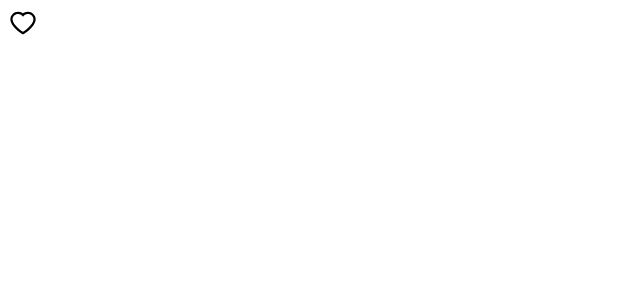
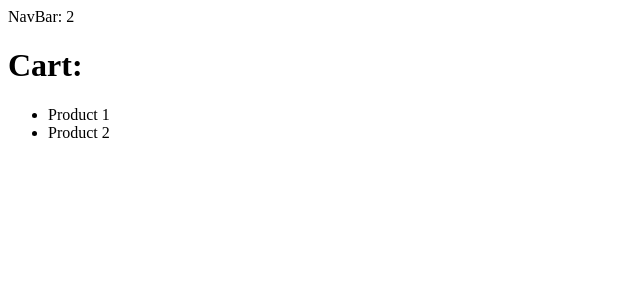
Before and after one commit to dantrovato/code-with-mosh-styling-components, a React (Vite) app: page / in a window 1280 px wide. Shown: the top 300 px of the page, without its empty margins (0-640 px from the left). Built offline with nearby package versions, Linux system fonts and the light colour scheme.

Commit message:
Set up App.tsx and the NavBar and Cart components for the next exercise. 11 - Sharing State between components

```diff
--- a/src/App.tsx
+++ b/src/App.tsx
@@ -1,36 +1,13 @@
-import Like from "./components/Like/Like";
 import { useState } from "react";
-import { produce } from "immer";
-
+import Cart from "./components/Cart";
+import NavBar from "./components/NavBar";
 const App = () => {
-  const [bugs, setBugs] = useState([
-    { id: 1, title: "Bug 1", fixed: false },
-    { id: 2, title: "Bug 2", fixed: false },
-  ]);
-
-  const handleClicked = () => {
-    // setBugs(bugs.map((bug) => (bug.id === 1 ? { ...bug, fixed: true } : bug)));
-    setBugs(
-      produce((draft) => {
-        const bug = draft.find((bug) => bug.id === 1);
-
-        if (bug) bug.fixed = true;
-      })
-    );
-  };
-
-  const printBugs = () => {
-    console.log(bugs);
-  };
+  const [cartItems, setCartItems] = useState(["Product 1", "Product 2"]);
 
   return (
     <div>
-      <Like
-        onClick={() => {
-          handleClicked();
-          printBugs();
-        }}
-      />
+      <NavBar cartItemsCount={cartItems.length} />
+      <Cart cartItems={cartItems} />
     </div>
   );
 };
--- /dev/null
+++ b/src/components/Cart.tsx
@@ -0,0 +1,18 @@
+interface Props {
+  cartItems: string[];
+}
+
+const Cart = ({ cartItems }: Props) => {
+  return (
+    <div>
+      <h1>Cart:</h1>
+      <ul>
+        {cartItems.map((item) => (
+          <li key={item}>{item}</li>
+        ))}
+      </ul>
+    </div>
+  );
+};
+
+export default Cart;
--- /dev/null
+++ b/src/components/NavBar.tsx
@@ -0,0 +1,9 @@
+interface Props {
+  cartItemsCount: number;
+}
+
+const NavBar = ({ cartItemsCount }: Props) => {
+  return <div>NavBar: {cartItemsCount}</div>;
+};
+
+export default NavBar;
```
